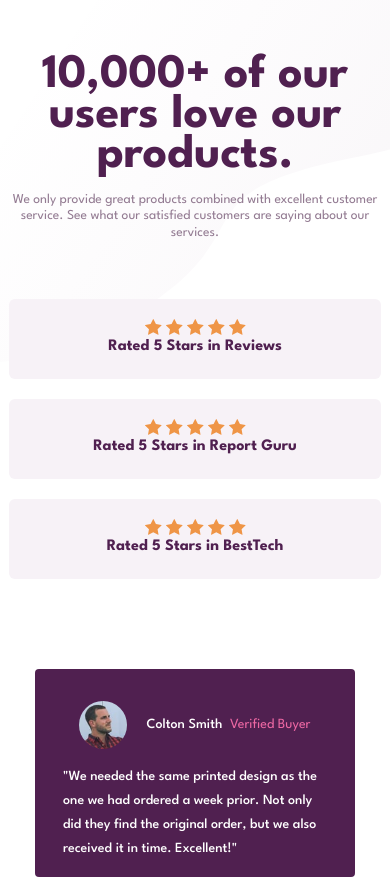
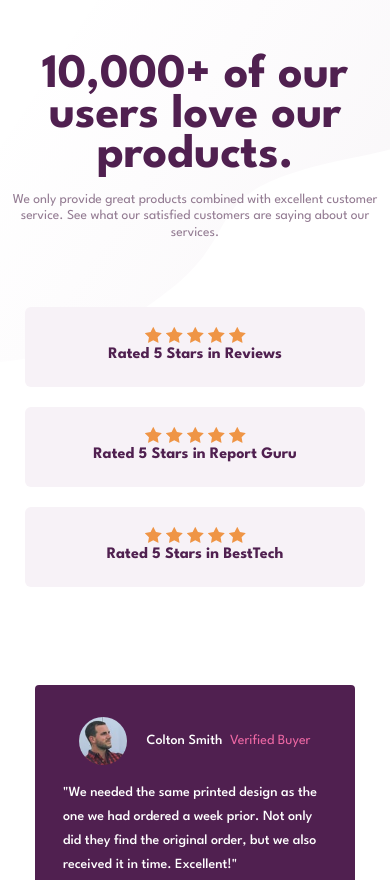
Before and after one commit to Yuri-Mendes/Social-Proof-Section-Master-Challenge, a plain HTML site: page index.html in a window 390 px wide. Shown: the top 880 px of the page. Drawn offline with nearby package versions, Linux system fonts and the light colour scheme.

Commit message:
2nd updates style and index

```diff
--- a/css/style.css
+++ b/css/style.css
@@ -7,10 +7,7 @@
 }
 
 body{
-    margin: 0;
-    padding: 0;
     display: flex;
-    width: 100%;
     align-items: center;
     flex-direction: column;
     justify-content: center;
@@ -78,6 +75,10 @@ ul{
     margin: 1rem;
 }
 
+.row{
+    overflow: hidden;
+}
+
 span{
     color: hsl(333, 80%, 67%);
     line-height: 0.8rem;
@@ -138,6 +139,7 @@ p{
     body {
       display: flex;
       align-items: center;
+      justify-content: center;
     }
 
     h1 {
@@ -184,4 +186,4 @@ p{
     body {
       width: 100%;
     }
-  }
+}
--- a/index.html
+++ b/index.html
@@ -24,13 +24,13 @@
 
       <article class="container">
       <div class="row justify-content-center align-items-center">
-        <div class="caixa d-flex flex-column py-4 justify-content-start">
+        <div class="caixa d-flex flex-column py-4 px-4 justify-content-start">
           <h1 class="text-sm-right">10,000+ of our users love our products.</h1>
           <h2 class="text-sm-right mt-3">We only provide great products combined with excellent customer service.
             See what our satisfied customers are saying about our services.</h2>
         </div>
 
-        <div class="col-md-6 col-sm-12 px-1 py-3 d-flex flex-column justify-content-center">
+        <div class="col-md-6 col-sm-12 px-1 py-4 px-4 d-flex flex-column justify-content-center">
         <div class="col-sm-7 rate-section">
           <div class="first-small-box">
             <span>
```
